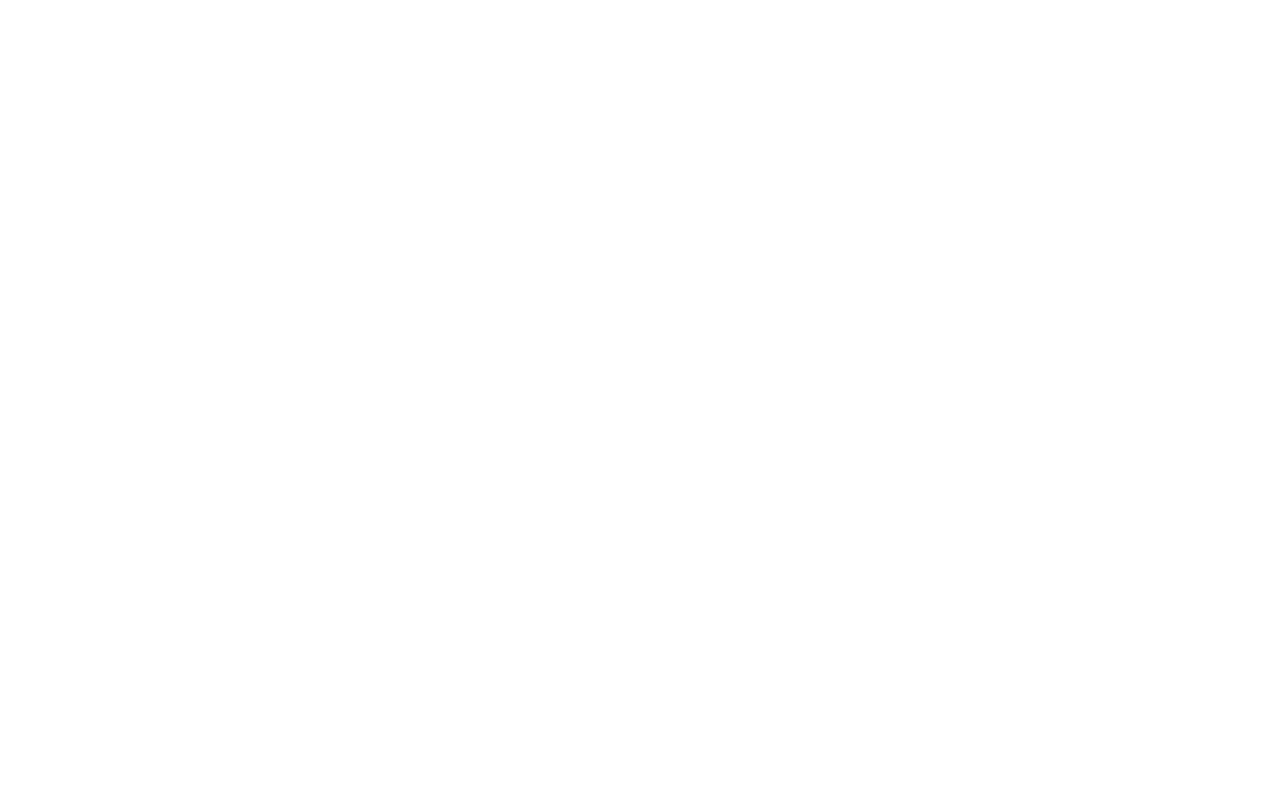
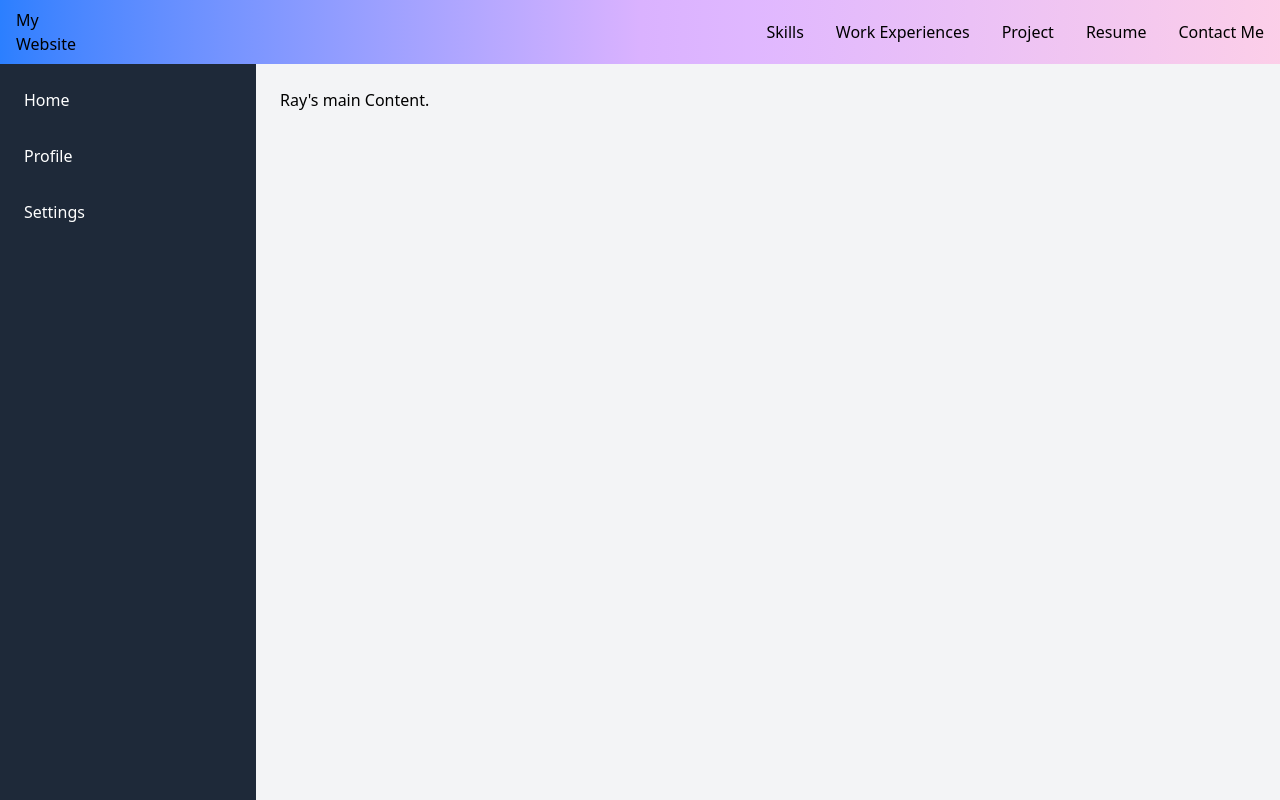
Before and after one commit to raytsangGitHub/raytsang.com, a React (Vite) app: page /raytsang.com/home in a window 1280 px wide. Before the commit this address had no page. Built offline with nearby package versions, Linux system fonts and the light colour scheme.

Commit message:
added memu to the topic

```diff
--- a/index.html
+++ b/index.html
@@ -9,7 +9,7 @@
   <title>Raymond M. Tsang | Portfolio</title>
 </head>
 
-<body>
+<body  class="h-screen flex flex-col">
   <div id="root"></div>
 
   <script type="module" src="./src/main.jsx"></script>
--- a/src/App.jsx
+++ b/src/App.jsx
@@ -1,8 +1,14 @@
 import React from 'react';
 import { Routes, Route } from 'react-router-dom';
 import MainLayout from './layouts/MainLayout';
-import { useState } from 'react'
-import './index.css'
+import { useState } from 'react';
+import './index.css';
+import ReactReference from './ReactRef.jsx';
+import Profile from './pages/Profile.jsx';  // Import Profile component
+import Settings from './pages/Settings.jsx';  // Import Settings component
+import Home from './pages/Home.jsx'; //  Home component
+import PageContent from './components/PageContent.jsx';
+
 
 
 function App()
@@ -10,12 +16,15 @@
   const [count, setCount] = useState(0)
 
   return (
-    <Routes>
-      <Route path="/" element={<MainLayout />}>
 
-      </Route>
+      <Routes>
+        <Route path="*" element={<MainLayout />} />
+        <Route path="/reference" element={<ReactReference />} />
 
-    </Routes>
+        <Route path="/home" element={<Home />} />
+        <Route path="/profile" element={<Profile />} />
+        <Route path="/settings" element={<Settings />} />
+      </Routes>
 
   );
 }
--- /dev/null
+++ b/src/components/PageContent.jsx
@@ -0,0 +1,12 @@
+import React from 'react';
+
+function PageContent({ children })
+{
+    return (
+        <div className="flex-1 p-4 overflow-y-auto">
+            {children}
+        </div>
+    );
+}
+
+export default PageContent;
--- a/src/components/Sidebar.jsx
+++ b/src/components/Sidebar.jsx
@@ -5,7 +5,7 @@
 {
     return (
         <aside className="w-64 bg-gray-800 text-white p-4 space-y-4">
-            <Link to="/" className="block hover:bg-gray-700 p-2 rounded">Home</Link>
+            <Link to="/home" className="block hover:bg-gray-700 p-2 rounded">Home</Link>
             <Link to="/profile" className="block hover:bg-gray-700 p-2 rounded">Profile</Link>
             <Link to="/settings" className="block hover:bg-gray-700 p-2 rounded">Settings</Link>
         </aside>
--- a/src/components/Topbar.jsx
+++ b/src/components/Topbar.jsx
@@ -3,8 +3,19 @@
 function TopBar()
 {
     return (
-        <header className="h-16 bg-blue-600 text-white flex items-center px-4">
-            Top Bar
+
+        <header className="h-16 bg-gradient-to-r from-blue-500 via-purple-300 to-pink-200 text-shadow-white flex items-center px-4">
+            <h1>My Website</h1>
+            <nav className="flex w-full">
+                <ul className="flex space-x-8 ml-auto">
+                    <li className="cursor-pointer hover:underline">Skills</li>
+                    <li className="cursor-pointer hover:underline">Work Experiences</li>
+                    <li className="cursor-pointer hover:underline">Project</li>
+                    <li className="cursor-pointer hover:underline">Resume</li>
+                    <li className="cursor-pointer hover:underline">Contact Me</li>
+                </ul>
+            </nav>
+
         </header>
     );
 }
--- a/src/layouts/MainLayout.jsx
+++ b/src/layouts/MainLayout.jsx
@@ -10,8 +10,11 @@
             <TopBar />
             <div className="flex flex-1 overflow-hidden">
                 <Sidebar />
+
+                 {/* Main Content */}
                 <main className="flex-1 bg-gray-100 p-6 overflow-y-auto">
                     <Outlet /> {/* Render the nested page here */}
+                    <h1>Ray's main Content.</h1>
                 </main>
             </div>
         </div>
--- a/src/main.jsx
+++ b/src/main.jsx
@@ -4,14 +4,13 @@
 import { BrowserRouter, Routes, Route } from 'react-router-dom';
 import './index.css';
 import App from './App.jsx';
-import ReactReference from './ReactRef.jsx'
 
 createRoot(document.getElementById('root')).render(
   <StrictMode>
     <BrowserRouter basename='/raytsang.com/'>
       <Routes>
-        <Route path="/" element={<App />} />
-        <Route path="/reference" element={<ReactReference /> } />
+        <Route path="*" element={<App />} />
+
       </Routes>
     </BrowserRouter>
   </StrictMode>
--- a/src/pages/Home.jsx
+++ b/src/pages/Home.jsx
@@ -0,0 +1,14 @@
+import React from 'react';
+import { Routes, Route } from 'react-router-dom';
+import MainLayout from '../layouts/MainLayout';
+
+export default function Home()
+{
+    return (
+
+        <Routes>
+            <Route path="*" element={<MainLayout />} />
+        </Routes>
+
+    );
+}
--- /dev/null
+++ b/src/pages/Profile.jsx
@@ -0,0 +1,4 @@
+export default function Profile()
+{
+    return <h2 className="text-2xl font-bold">Profile Page</h2>;
+}
--- /dev/null
+++ b/src/pages/Settings.jsx
@@ -0,0 +1,4 @@
+export default function Settings()
+{
+    return <h2 className="text-2xl font-bold">Settings Page</h2>;
+}
```
